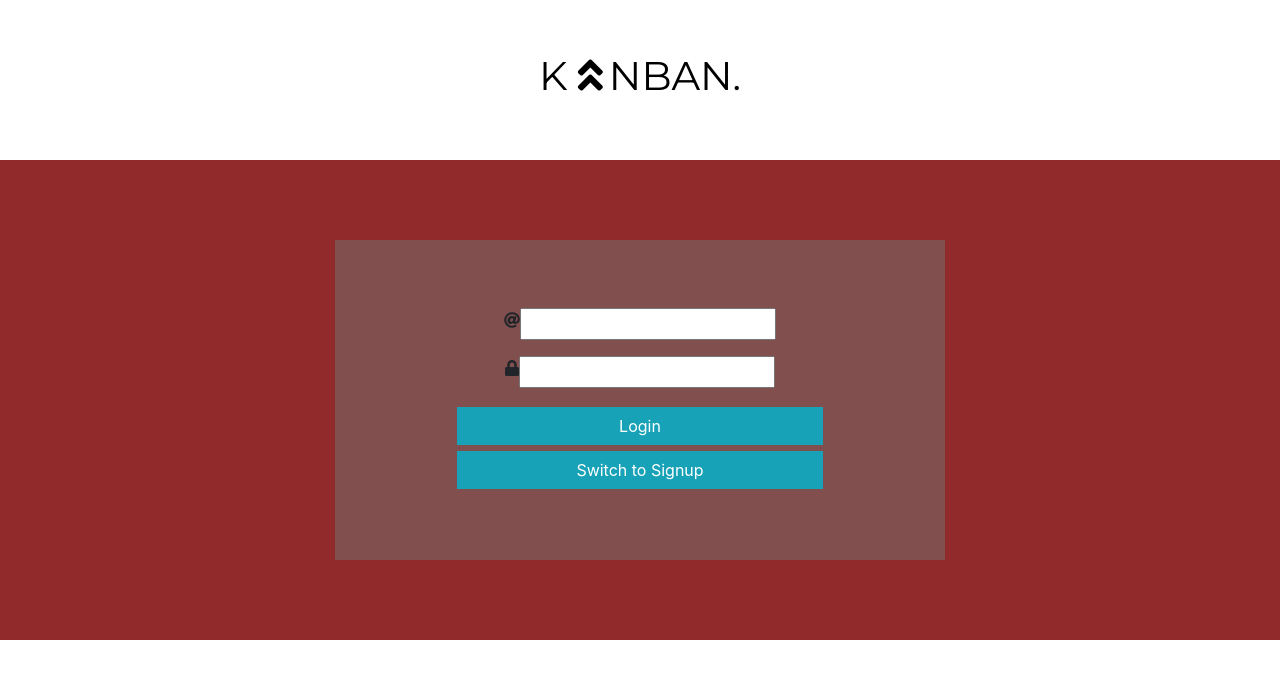
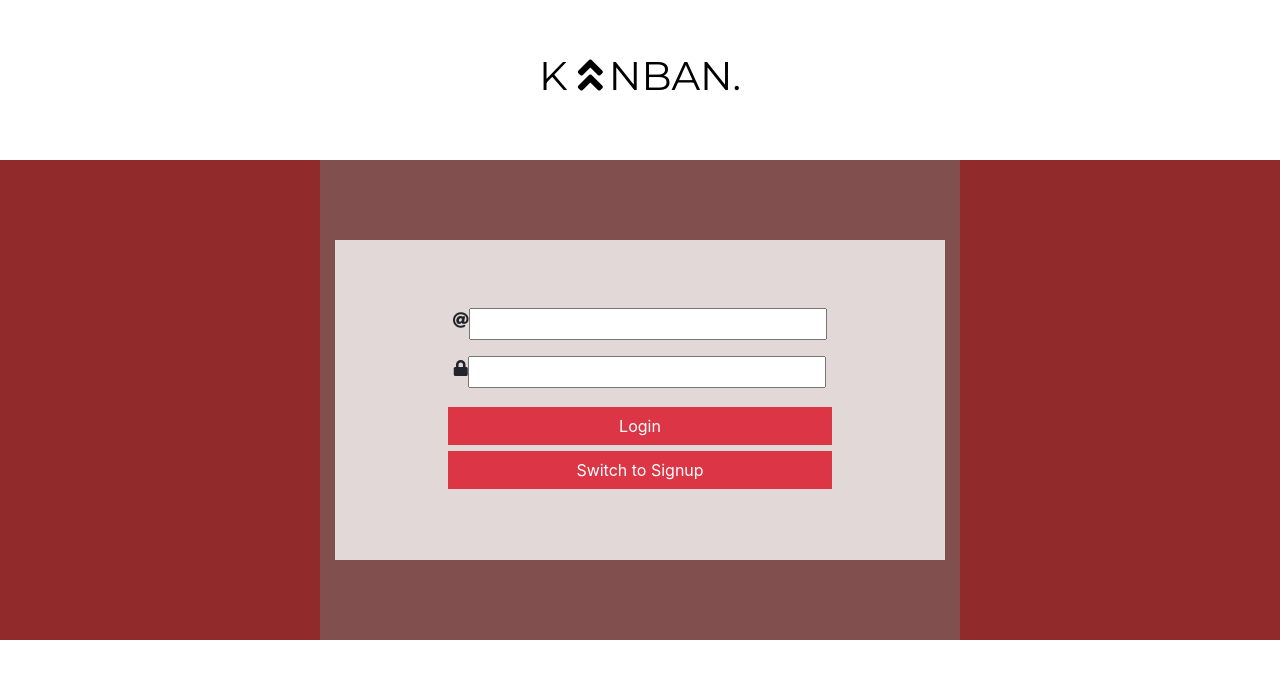
Before and after one commit to Madison-Abegglen/kanban-b, a Vue app in the folder client/: page /#/ in a window 1280 px wide. Shown: the top 678 px of the page. Built offline with nearby package versions, Linux system fonts and the light colour scheme.

Commit message:
form changes

```diff
--- a/client/src/components/RegLogForm.vue
+++ b/client/src/components/RegLogForm.vue
@@ -19,8 +19,8 @@
         </label>
         <input type="text" name="password" class="input" v-model="password">
       </div>
-      <button type="submit" class="btn btn-info">{{ isLogin ? 'Login' : 'Register'}}</button>
-      <button type="button" class="btn btn-info">Switch to {{isLogin ? 'Signup' : 'Login'}}</button>
+      <button type="submit" class="btn btn-danger">{{ isLogin ? 'Login' : 'Register'}}</button>
+      <button type="button" class="btn btn-danger">Switch to {{isLogin ? 'Signup' : 'Login'}}</button>
     </form>
   </div>
 </template>
@@ -48,6 +48,7 @@ export default {
   justify-content: center;
   align-items: center;
   flex-direction: column;
+  background: rgb(117, 117, 117, 0.5);
 }
 .form {
   height: 40vh;
@@ -56,15 +57,18 @@ export default {
   flex-direction: column;
   justify-content: center;
   align-items: center;
-  background: rgb(117, 117, 117, 0.5);
+  background: rgb(250, 250, 250, 0.8);
 }
 .form-group {
   display: flex;
   flex-direction: row;
 }
-.btn-info {
+.btn-danger {
   border-radius: 0;
   margin: 3px;
-  width: 60%;
+  width: 30vw;
+}
+.input {
+  width: 28vw;
 }
 </style>
```
